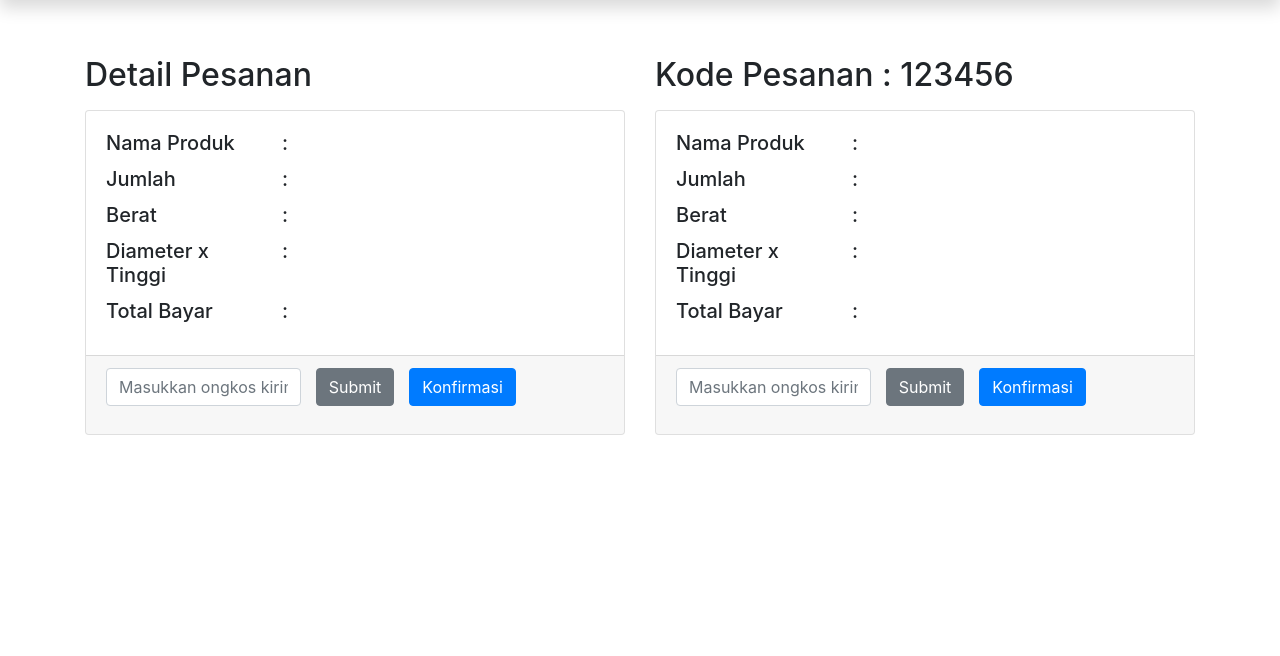
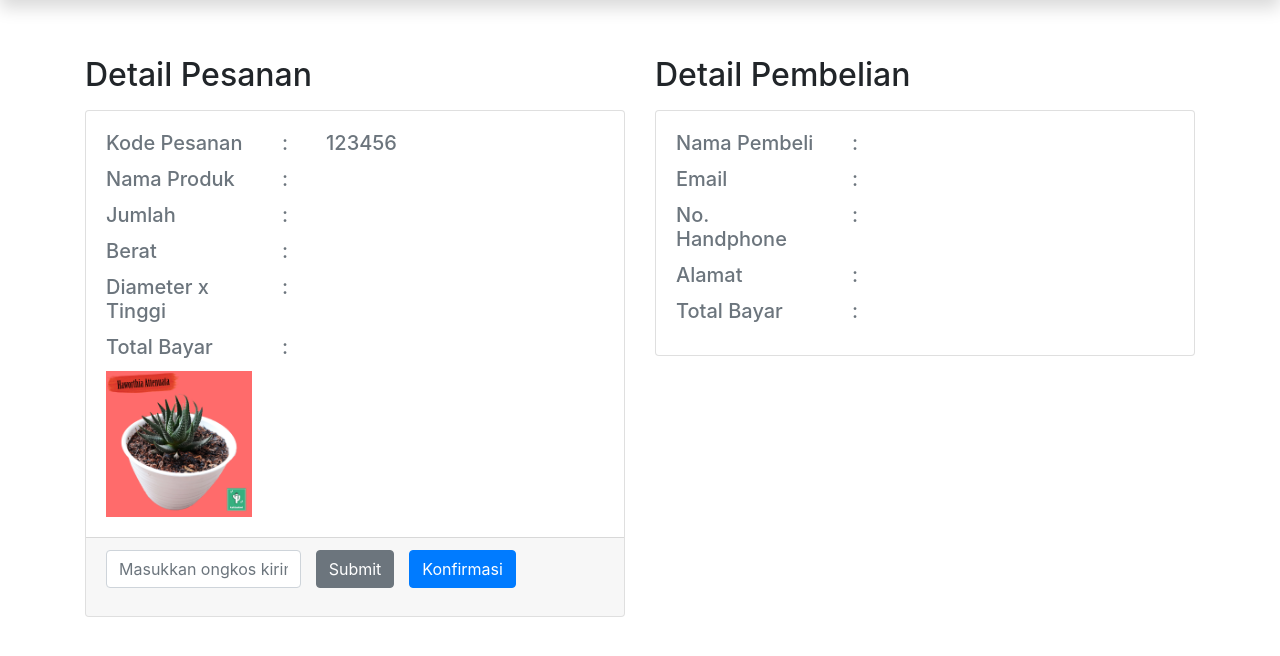
Before and after one commit to fadhfaiz/kmikaktusdua, a CodeIgniter app: page /kmikaktusdua/adminpage/detail_verification in a window 1280 px wide. Shown: the part 72-728 px from the top of the page. Run offline with CodeIgniter, Linux system fonts and the light colour scheme; some libraries are stand-ins or nearby versions.

Commit message:
Update detail_verification.php

```diff
--- a/application/views/adminpage/detail_verification.php
+++ b/application/views/adminpage/detail_verification.php
@@ -10,7 +10,19 @@
 			</div>
 
 			<div class="card text-left">
-				<div class="card-body">
+				<div class="card-body text-muted">
+
+					<div class="row">
+						<div class="col-4">
+							<h5 class="card-title">Kode Pesanan</h5>
+						</div>
+						<div class="col-1">
+							<h5 class="card-title">:</h5>
+						</div>
+						<div class="col">
+							<h5 class="card-title">123456</h5>
+						</div>
+					</div>
 
 					<div class="row">
 						<div class="col-4">
@@ -68,6 +80,11 @@
 							<h5 class="card-title"></h5>
 						</div>
 					</div>
+					<div class="row">
+						<div class="col-4">
+							<img src="<?php echo base_url()?>assets/img/edit1.jpg" class="img-fluid">
+						</div>
+					</div>
 				</div>
 				<div class="card-footer text-muted">
 					<div class="row">
@@ -90,16 +107,16 @@
 			<div class="row my-2">
 
 				<div class="col">
-					<h2>Kode Pesanan : 123456</h2>
+					<h2>Detail Pembelian</h2>
 				</div>
 
 			</div>
 
 			<div class="card text-left">
-				<div class="card-body">
+				<div class="card-body text-muted">
 					<div class="row">
 						<div class="col-4">
-							<h5 class="card-title">Nama Produk</h5>
+							<h5 class="card-title">Nama Pembeli</h5>
 						</div>
 						<div class="col-1">
 							<h5 class="card-title">:</h5>
@@ -110,7 +127,7 @@
 					</div>
 					<div class="row">
 						<div class="col-4">
-							<h5 class="card-title">Jumlah</h5>
+							<h5 class="card-title">Email</h5>
 						</div>
 						<div class="col-1">
 							<h5 class="card-title">:</h5>
@@ -121,7 +138,7 @@
 					</div>
 					<div class="row">
 						<div class="col-4">
-							<h5 class="card-title">Berat</h5>
+							<h5 class="card-title">No. Handphone</h5>
 						</div>
 						<div class="col-1">
 							<h5 class="card-title">:</h5>
@@ -132,7 +149,7 @@
 					</div>
 					<div class="row">
 						<div class="col-4">
-							<h5 class="card-title">Diameter x Tinggi</h5>
+							<h5 class="card-title">Alamat</h5>
 						</div>
 						<div class="col-1">
 							<h5 class="card-title">:</h5>
@@ -152,21 +169,6 @@
 							<h5 class="card-title"></h5>
 						</div>
 					</div>
-
-				</div>
-				<div class="card-footer text-muted">
-					<div class="row">
-						<div class="col">
-							<form>
-								<div class="form-group">
-									<input type="email" class="form-control" id="exampleInputEmail1" aria-describedby="emailHelp"
-										placeholder="Masukkan ongkos kirim">
-								</div>
-							</form>
-						</div>
-						<div class="col-0"><button type="button" class="btn btn-secondary">Submit</button></div>
-						<div class="col"><button type="button" class="btn btn-primary">Konfirmasi</button></div>
-					</div>
 				</div>
 			</div>
 		</div>
```
